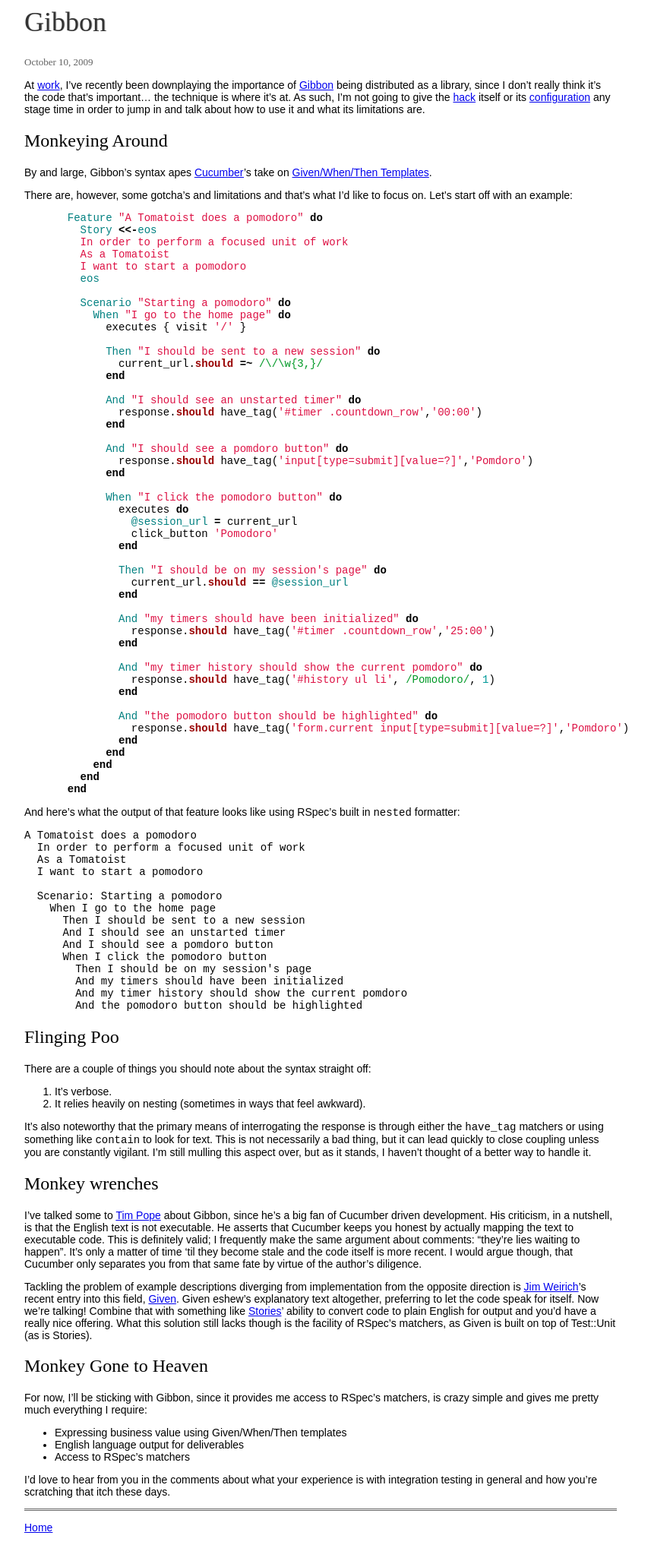
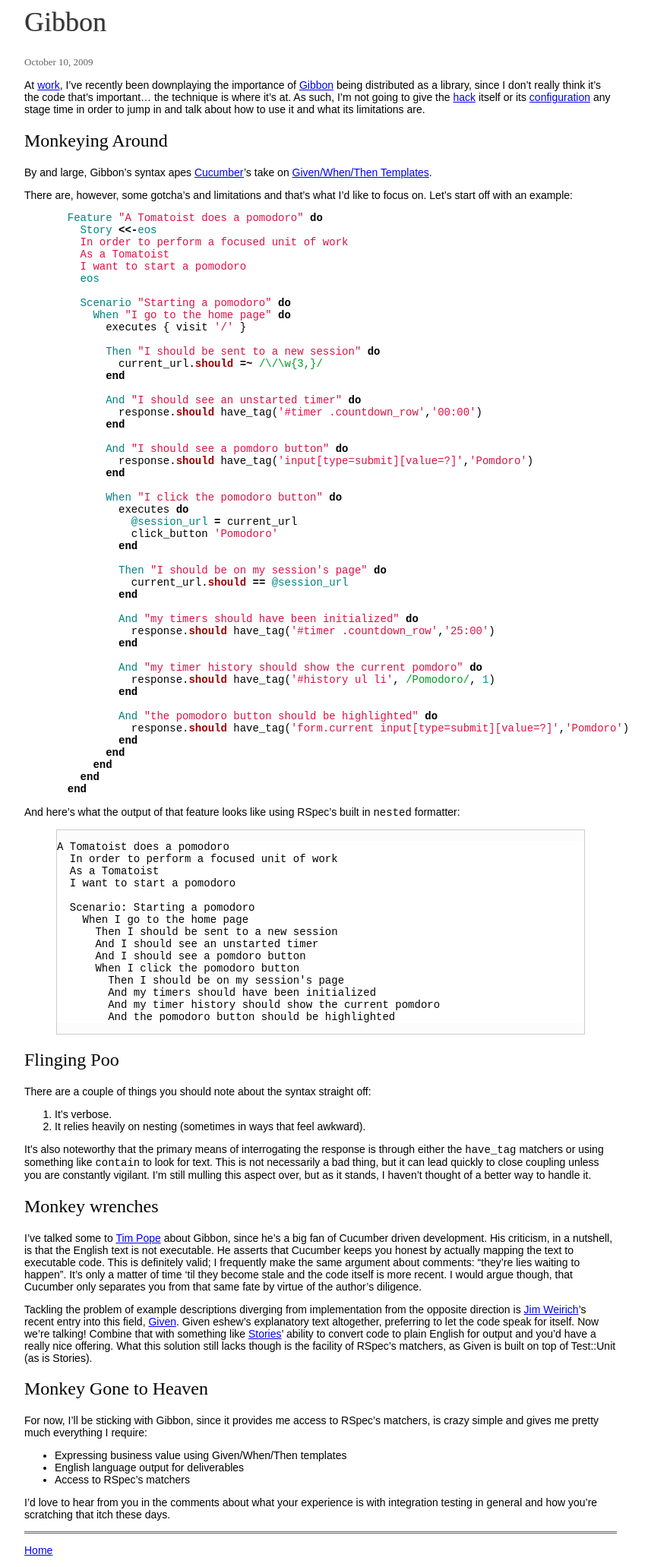
Before and after one commit to mrmemes-eth/voxdolo.github.com, a Jekyll site: the page built from _posts/2009-10-10-gibbon.md, in a window 1280 px wide. Shown: the whole page at 76% size, without its empty margins (218-1075 px from the left). Built offline with Jekyll 4.4.1, drawn with Linux system fonts in a browser that asks for light colours; comment, search, counter and statistics services are not loaded; before the commit the page ends 2033 px from its top, so only the background shows below that.

Commit message:
Better distinguish code blocks

```diff
--- a/css/master.css
+++ b/css/master.css
@@ -36,6 +36,12 @@
 div.sitewidth{
   width: 780px;
   margin: 0 auto;
+}
+
+div.highlight{
+  border:1px solid #ccc;
+  background: #fcfcfc;
+  margin:0.5em 3em;
 }
 
 .when{
```
